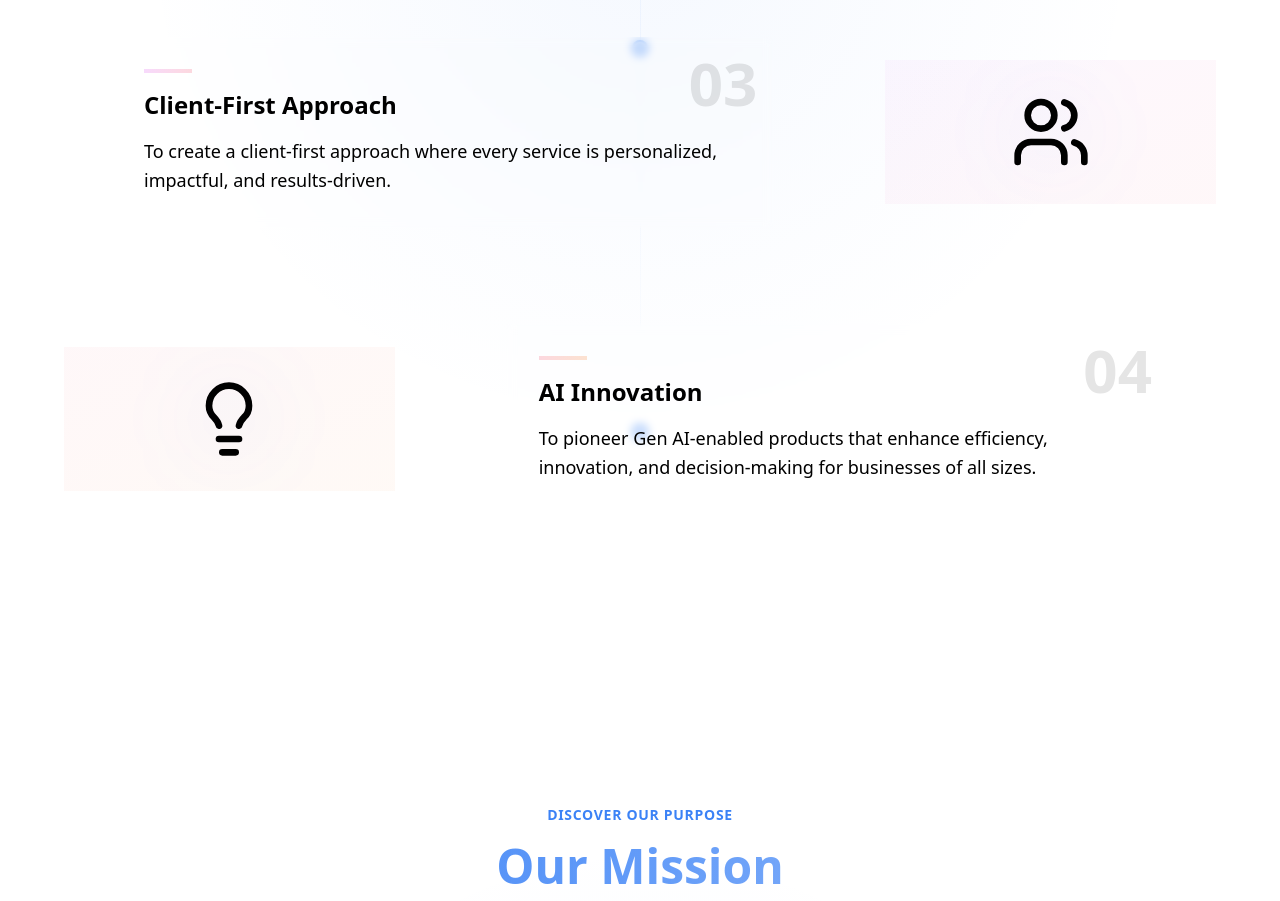
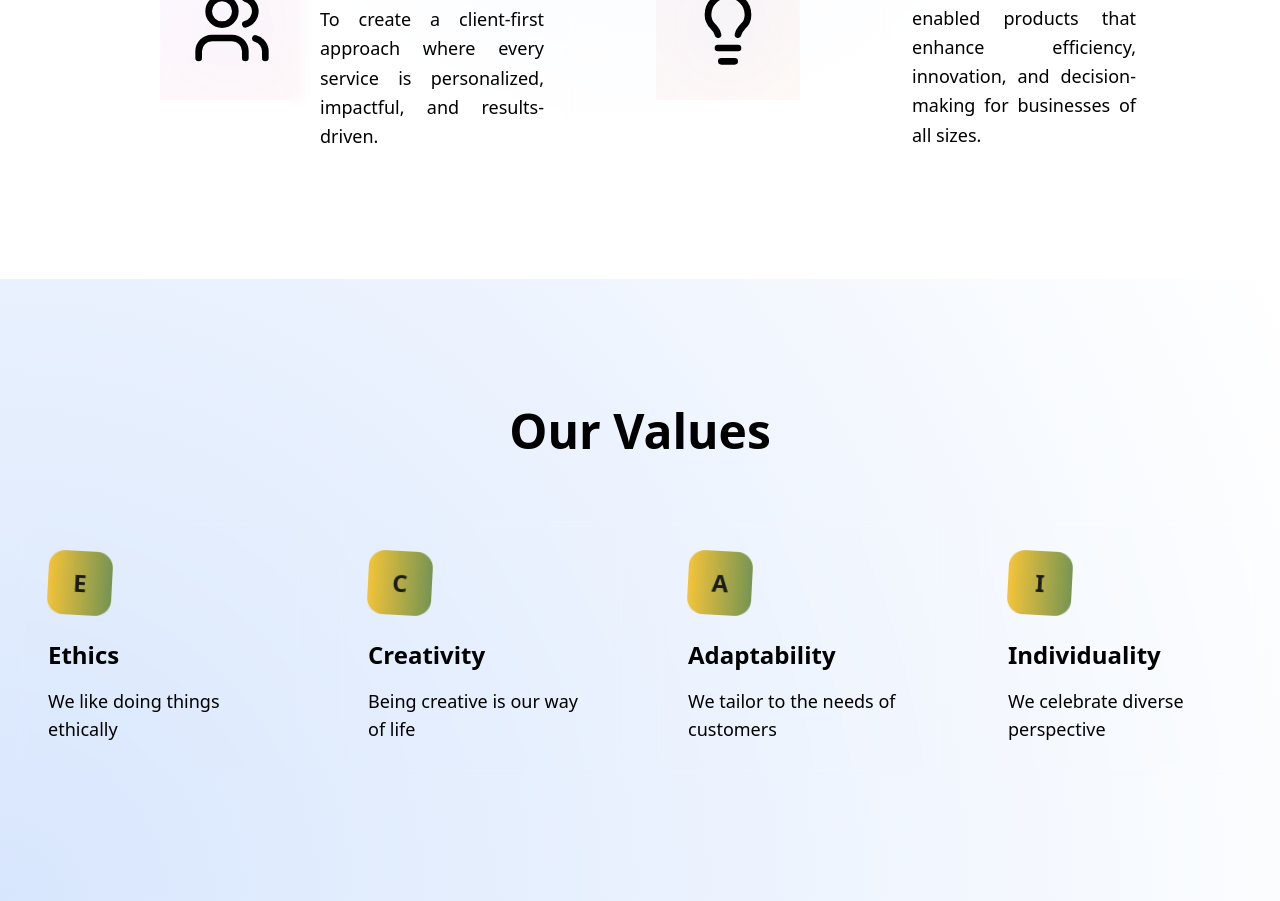
Before and after one commit to Offbeat-Pixels/MaculaNew, a React (Vite) app: page /about in a window 1280 px wide. Shown: the part 1740-2641 px from the top of the page. Built offline with nearby package versions, Linux system fonts and the light colour scheme; what tailwindcss-motion would draw is missing.

Commit message:
change About Page

```diff
--- a/src/App.jsx
+++ b/src/App.jsx
@@ -47,11 +47,11 @@
 import { motion } from "framer-motion";
 import {
   Banner,
-  WhySection,
+  // WhySection,
   ServicesSection,
   UniqueSection,
   VideoSection,
-  ContactForm,
+  // ContactForm,
   ImageCarousel
 } from "./components";
 import { Transition } from "./components/ui/Transition";
--- a/src/components/ImageCarousel.jsx
+++ b/src/components/ImageCarousel.jsx
@@ -1497,7 +1497,7 @@
 
       {/* Title Section */}
       <div className="text-center">
-        <p className="text-3xl font-bold">
+        <p className={`text-3xl font-bold ${styles.sectionHeadText}`}>
           Why <span className="text-[#588157] italic">Consulting</span> is
           Important?
         </p>
--- a/src/components/InnerPages/About.jsx
+++ b/src/components/InnerPages/About.jsx
@@ -466,6 +466,7 @@
 import { Transition } from '../ui/Transition'
 import gsap from "gsap";
 import ScrollTrigger from 'gsap/dist/ScrollTrigger';
+import { styles } from '../../style';
 gsap.registerPlugin(ScrollTrigger)
 
  function About() {
@@ -570,7 +571,7 @@
               initial={{ opacity: 0, y: 20 }}
               animate={{ opacity: 1, y: 0 }}
               transition={{ duration: 0.8, delay: 0.4 }}
-              className="text-5xl md:text-7xl font-bold mb-8 bg-clip-text  bg-gradient-to-r  from-primary to-primary/50"
+              className={` mb-8 bg-clip-text ${styles.sectionHeadText} bg-gradient-to-r  from-primary to-primary/50`}
             >
               Our Vision
             </motion.h1>
@@ -596,12 +597,12 @@
       </section>
 
       {/* Mission Section */}
-      <section className="p-24 container relative overflow-hidden">
+     <section className="p-24  relative overflow-hidden">
         {/* Background decorative elements */}
         <div className="absolute inset-0 bg-[radial-gradient(circle_at_center,_var(--tw-gradient-stops))] from-primary/5 via-transparent to-transparent" />
         <div className="absolute inset-0 bg-grid-primary/[0.02] [mask-image:radial-gradient(white,transparent_85%)]" />
 
-        <div className="container mx-auto px-4 relative">
+        <div className=" mx-auto px-4 relative">
           <motion.div
             initial={{ opacity: 0, y: 20 }}
             whileInView={{ opacity: 1, y: 0 }}
@@ -609,117 +610,12 @@
             viewport={{ once: true }}
             className="text-center mb-24"
           >
-            <span className="text-sm font-semibold tracking-wider text-primary uppercase">
+            <span className="text-sm font-semibold tracking-wider  uppercase">
               Discover Our Purpose
             </span>
-            <h2 className="text-4xl md:text-5xl font-bold mt-4 mb-6 bg-clip-text text-transparent bg-gradient-to-r from-primary via-primary/80 to-primary/50">
-              Our Mission
-            </h2>
-            <div className="w-24 h-1 bg-gradient-to-r from-primary to-transparent mx-auto" />
-          </motion.div>
-
-          <div className="relative">
-            {/* Central line */}
-            <div className="absolute left-1/2 top-0 bottom-0 w-px bg-gradient-to-b from-primary/50 via-primary/5 to-transparent hidden lg:block" />
-
-            {missions.map((mission, index) => (
-              <motion.div
-                key={index}
-                initial={{ opacity: 0, x: index % 2 === 0 ? -50 : 50 }}
-                whileInView={{ opacity: 1, x: 0 }}
-                transition={{ duration: 0.5, delay: index * 0.2 }}
-                viewport={{ once: true }}
-                className="mb-12 lg:mb-24"
-              >
-                <div
-                  className={`flex flex-col lg:flex-row items-center ${
-                    index % 2 === 0 ? "lg:flex-row-reverse" : ""
-                  } gap-8 lg:gap-16`}
-                >
-                  {/* Icon Column */}
-                  <div className="w-full lg:w-1/3">
-                    <div
-                      className={`group relative overflow-hidden border-0 ${
-                        index % 2 === 0
-                          ? "lg:translate-x-12"
-                          : "lg:-translate-x-12"
-                      }`}
-                    >
-                      <div
-                        className={`absolute inset-0 bg-gradient-to-br ${mission.gradient} opacity-20 transition-opacity duration-300 group-hover:opacity-30`}
-                      />
-                      <div className="p-8 flex items-center justify-center">
-                        <div className="relative">
-                          <div className="absolute inset-0 bg-primary/5 rounded-full blur-2xl transform group-hover:scale-125 transition-transform duration-300" />
-                          <mission.icon
-                            className={`w-20 h-20 ${mission.accent} transition-all duration-300 relative z-10`}
-                          />
-                        </div>
-                      </div>
-                    </div>
-                  </div>
-
-                  {/* Content Column */}
-                  <div className="w-full lg:w-2/3">
-                    <div className="group relative overflow-hidden border-0 backdrop-blur-sm bg-background/50">
-                      <div className="absolute inset-0 bg-gradient-to-br from-background/50 to-background" />
-                      <div className="relative p-8">
-                        <div className="space-y-4">
-                          <div
-                            className={`w-12 h-1 bg-gradient-to-r ${mission.gradient}`}
-                          />
-                          <h3
-                            className={`text-2xl font-bold ${mission.accent} transition-colors duration-300`}
-                          >
-                            {mission.title}
-                          </h3>
-                          <p className="text-muted-foreground text-lg leading-relaxed">
-                            {mission.description}
-                          </p>
-                        </div>
-
-                        {/* Number indicator */}
-                        <div className="absolute top-4 right-4 opacity-10 font-bold text-6xl">
-                          0{index + 1}
-                        </div>
-
-                        {/* Decorative elements */}
-                        <div className="absolute bottom-0 right-0 w-32 h-32 bg-gradient-to-tl from-primary/5 via-transparent to-transparent opacity-0 group-hover:opacity-100 transition-opacity duration-300" />
-                      </div>
-                    </div>
-                  </div>
-                </div>
-
-                {/* Connection dot for timeline */}
-                <div
-                  className="hidden lg:block absolute left-1/2 transform -translate-x-1/2"
-                  style={{ top: `${index * 24 + 12}rem` }}
-                >
-                  <div className="w-4 h-4 rounded-full bg-primary/20 border-2 border-primary/50" />
-                </div>
-              </motion.div>
-            ))}
-          </div>
-        </div>
-      </section>
-
-      <section className="p-24 container relative overflow-hidden">
-        {/* Background decorative elements */}
-        <div className="absolute inset-0 bg-[radial-gradient(circle_at_center,_var(--tw-gradient-stops))] from-primary/5 via-transparent to-transparent" />
-        <div className="absolute inset-0 bg-grid-primary/[0.02] [mask-image:radial-gradient(white,transparent_85%)]" />
-
-        <div className="container mx-auto px-4 relative">
-          <motion.div
-            initial={{ opacity: 0, y: 20 }}
-            whileInView={{ opacity: 1, y: 0 }}
-            transition={{ duration: 0.8 }}
-            viewport={{ once: true }}
-            className="text-center mb-24"
-          >
-            <span className="text-sm font-semibold tracking-wider text-primary uppercase">
-              Discover Our Purpose
-            </span>
-            <h2 className="text-4xl md:text-5xl font-bold mt-4 mb-6 bg-clip-text text-transparent bg-gradient-to-r from-primary via-primary/80 to-primary/50">
+            <h2
+              className={`  ${styles.sectionHeadText} mt-4  mb-6 bg-clip-text text-black bg-gradient-to-r from-primary via-primary/80 to-primary/50`}
+            >
               Our Mission
             </h2>
             <div className="w-24 h-1 bg-gradient-to-r from-primary to-transparent mx-auto" />
@@ -763,7 +659,7 @@
                   <div className="group relative overflow-hidden border-0 backdrop-blur-sm bg-background/50">
                     <div className="absolute inset-0 bg-gradient-to-br from-background/50 to-background" />
                     <div className="relative p-8">
-                      <div className="space-y-4">
+                      <div className="space-y-4 text-justify">
                         <div
                           className={`w-12 h-1 bg-gradient-to-r ${mission.gradient}`}
                         />
@@ -778,9 +674,9 @@
                       </div>
 
                       {/* Number indicator */}
-                      <div className="absolute top-4 right-4 opacity-10 font-bold text-6xl">
+                      {/* <div className="absolute top-4 right-4 opacity-10 font-bold text-6xl">
                         0{index + 1}
-                      </div>
+                      </div> */}
 
                       {/* Decorative elements */}
                       <div className="absolute bottom-0 right-0 w-32 h-32 bg-gradient-to-tl from-primary/5 via-transparent to-transparent opacity-0 group-hover:opacity-100 transition-opacity duration-300" />
--- a/vite.config.js
+++ b/vite.config.js
@@ -1,6 +1,6 @@
 import { defineConfig } from 'vite'
-import react from '@vitejs/plugin-react'
-// import react from "@vitejs/plugin-react-swc";
+// import react from '@vitejs/plugin-react'
+import react from "@vitejs/plugin-react-swc";
 // https://vite.dev/config/
 export default defineConfig({
   plugins: [react()],
```
Also changed, not shown: src/components/Banner.jsx (+1 -9 lines).
